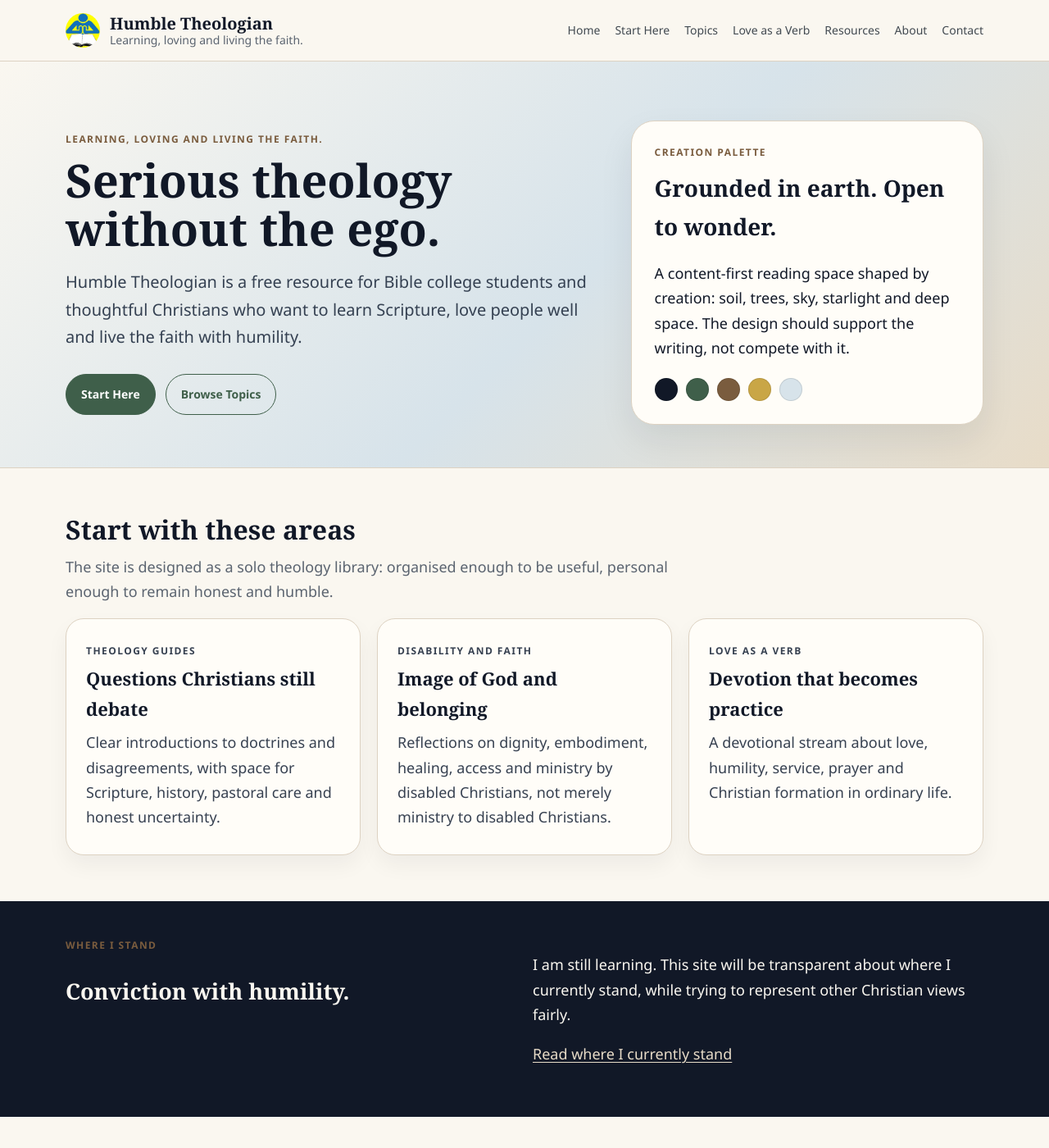
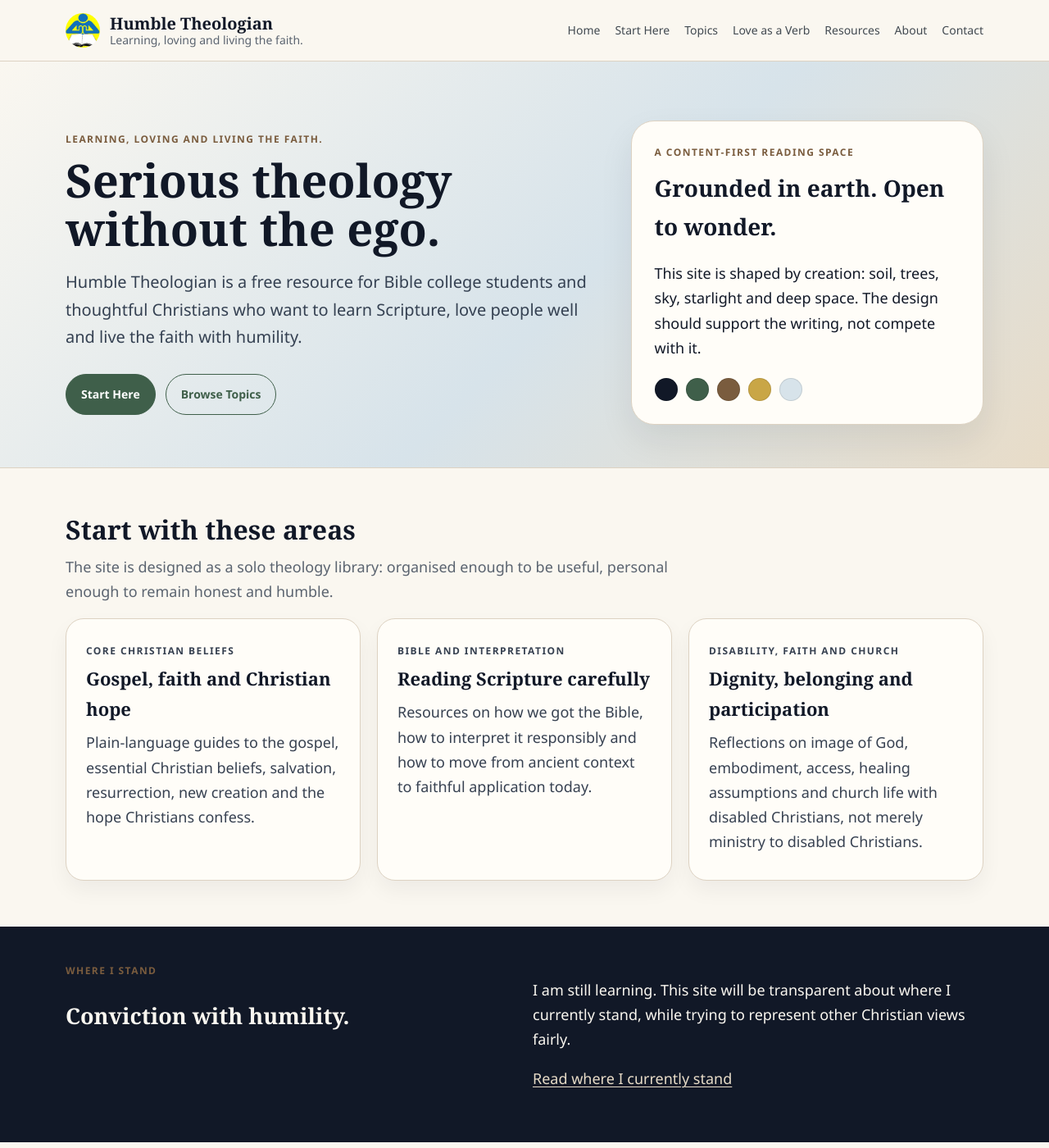
Before and after one commit to humbletheologian/humble-theologian, a Jekyll site: the page built from index.html, in a window 1280 px wide and 1400 px high. Shown: the whole window at 82% size. Built offline with Jekyll 4.4.1, drawn with Linux system fonts in a browser that asks for light colours.

Commit message:
Add files via upload

```diff
--- a/index.html
+++ b/index.html
@@ -15,9 +15,9 @@ description: A personal theology and Bible study resource for Bible college stud
       </div>
     </div>
     <aside class="creation-card">
-      <p class="eyebrow">Creation palette</p>
+      <p class="eyebrow">A content-first reading space</p>
       <h2>Grounded in earth. Open to wonder.</h2>
-      <p>A content-first reading space shaped by creation: soil, trees, sky, starlight and deep space. The design should support the writing, not compete with it.</p>
+      <p>This site is shaped by creation: soil, trees, sky, starlight and deep space. The design should support the writing, not compete with it.</p>
       <div class="palette-dots" aria-hidden="true">
         <span class="dot" style="background:#111827"></span><span class="dot" style="background:#3f5f4a"></span><span class="dot" style="background:#7a5c3e"></span><span class="dot" style="background:#c9a646"></span><span class="dot" style="background:#d7e3ea"></span>
       </div>
@@ -29,9 +29,21 @@ description: A personal theology and Bible study resource for Bible college stud
     <h2 class="section-title">Start with these areas</h2>
     <p class="section-intro">The site is designed as a solo theology library: organised enough to be useful, personal enough to remain honest and humble.</p>
     <div class="grid three">
-      <article class="card"><p class="eyebrow">Theology Guides</p><h3>Questions Christians still debate</h3><p>Clear introductions to doctrines and disagreements, with space for Scripture, history, pastoral care and honest uncertainty.</p></article>
-      <article class="card"><p class="eyebrow">Disability and Faith</p><h3>Image of God and belonging</h3><p>Reflections on dignity, embodiment, healing, access and ministry by disabled Christians, not merely ministry to disabled Christians.</p></article>
-      <article class="card"><p class="eyebrow">Love as a Verb</p><h3>Devotion that becomes practice</h3><p>A devotional stream about love, humility, service, prayer and Christian formation in ordinary life.</p></article>
+      <article class="card">
+        <p class="eyebrow">Core Christian Beliefs</p>
+        <h3>Gospel, faith and Christian hope</h3>
+        <p>Plain-language guides to the gospel, essential Christian beliefs, salvation, resurrection, new creation and the hope Christians confess.</p>
+      </article>
+      <article class="card">
+        <p class="eyebrow">Bible and Interpretation</p>
+        <h3>Reading Scripture carefully</h3>
+        <p>Resources on how we got the Bible, how to interpret it responsibly and how to move from ancient context to faithful application today.</p>
+      </article>
+      <article class="card">
+        <p class="eyebrow">Disability, Faith and Church</p>
+        <h3>Dignity, belonging and participation</h3>
+        <p>Reflections on image of God, embodiment, access, healing assumptions and church life with disabled Christians, not merely ministry to disabled Christians.</p>
+      </article>
     </div>
   </div>
 </section>
```
